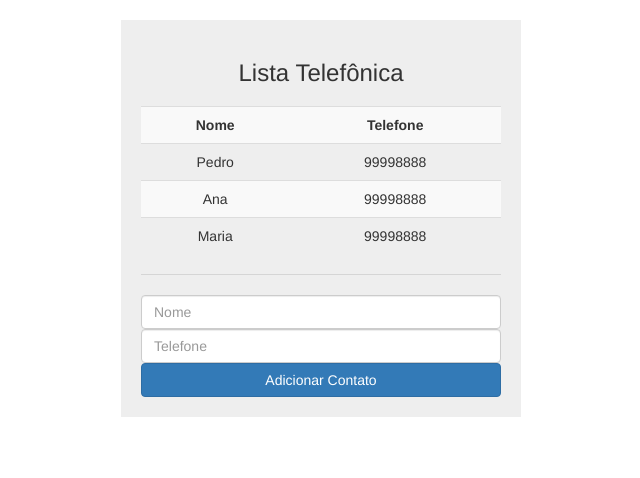
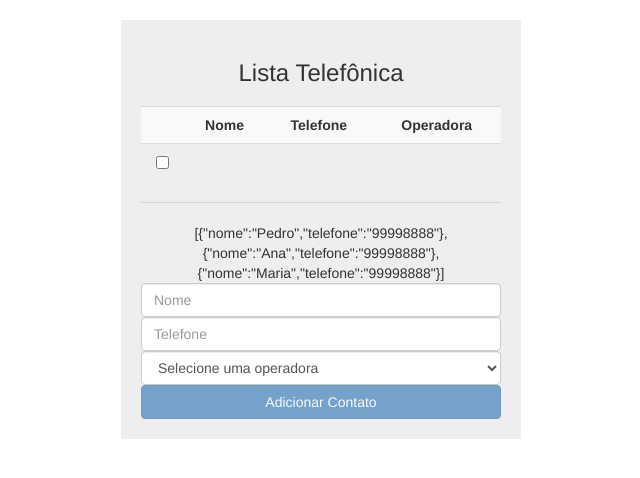
Before and after one commit to hevertoncastro/studying-angular, a plain HTML site: page lista-telefonica/index.html in a window 1280 px wide. Shown: the whole page, without its empty margins (319-959 px from the left). Drawn offline with Linux system fonts and the light colour scheme.

Commit message:
Estudando ng-disabled, ng-options e ng-class

```diff
--- a/lista-telefonica/index.html
+++ b/lista-telefonica/index.html
@@ -17,6 +17,10 @@
 		.table th{
 			text-align: center;
 		}
+		.selecionado{
+		}
+		.negrito{
+		}
 	</style>
 	<script src="lib/angular/angular.js"></script>
 	<script>
@@ -27,6 +31,15 @@
 			{nome: "Pedro", telefone: "99998888"},
 			{nome: "Ana", telefone: "99998888"},
 			{nome: "Maria", telefone: "99998888"}
+
+		];
+		$scope.operadoras = [
+			{nome: "Oi", codigo: 14, categoria: "Celular"},
+			{nome: "Tim", codigo: 41, categoria: "Celular"},
+			{nome: "Vivo", codigo: 15, categoria: "Celular"},
+			{nome: "Claro", codigo: 17, categoria: "Celular"},
+			{nome: "GVT", codigo: "25", categoria: "Fixo"},
+			{nome: "Embratel", codigo: "21", categoria: "Fixo"}
 		];
 		$scope.adicionarContato = function(contato){
 			$scope.contatos.push(angular.copy(contato));
@@ -40,18 +53,24 @@
 		<h3>{{app}}</h3>
 		<table class="table table-striped">
 			<tr>
+				<th></th>
 				<th>Nome</th>
 				<th>Telefone</th>
+				<th>Operadora</th>
 			</tr>
-			<tr ng-repeat="contato in contatos">
+				<td><input type="checkbox" ng-model="contato.selecionado"></td>
 				<td>{{contato.nome}}</td>
 				<td>{{contato.telefone}}</td>
+				<td>{{contato.operadora.nome}}</td>
 			</tr>
 		</table>
-		<hr>
-		<input type="text" ng-model="contato.nome" class="form-control" placeholder="Nome">
-		<input type="text" ng-model="contato.telefone" class="form-control" placeholder="Telefone">
-		<button class="btn btn-primary btn-block" ng-click="adicionarContato(contato)">Adicionar Contato</button>
+		<hr>{{contatos}}
+		<input class="form-control" type="text" ng-model="contato.nome" placeholder="Nome">
+		<input class="form-control" type="text" ng-model="contato.telefone" placeholder="Telefone">
+		<select class="form-control" ng-model="contato.operadora" ng-options="operadora.nome group by operadora.categoria for operadora in operadoras">
+			<option value="">Selecione uma operadora</option>
+		</select>
+		<button class="btn btn-primary btn-block" ng-click="adicionarContato(contato)" ng-disabled="!contato.nome || !contato.telefone">Adicionar Contato</button>
 	</div>
 
 </body>
```
